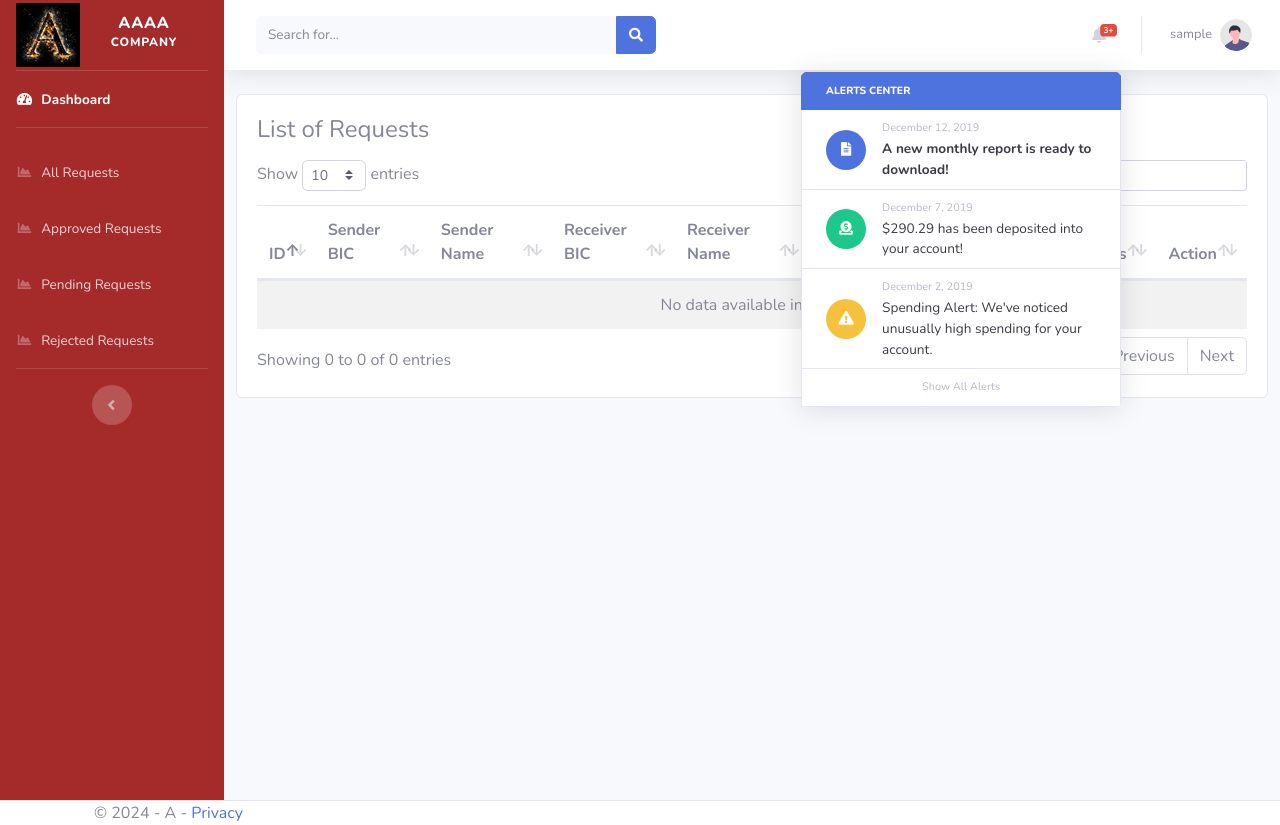
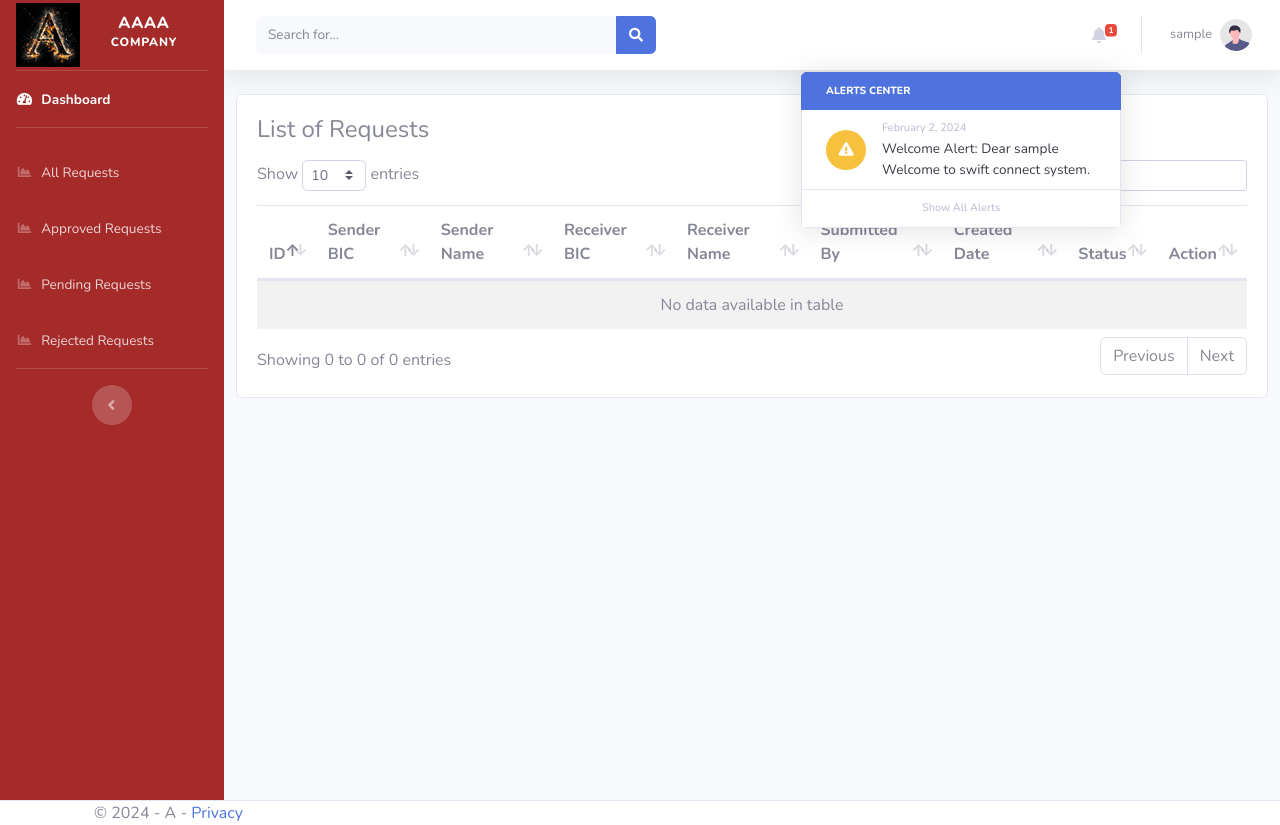
Before and after one commit to AsnakeMulu/SwiftConnect, a Django app: page /crm/requests/ in a window 1280 px wide, after a click that opens the changed part. Run offline with Django 5.2, Linux system fonts and the light colour scheme; the visitor is signed in with stand-in values (Sample User, id 1); data that the repository does not hold is empty; some libraries are stand-ins or nearby versions.

Commit message:
modification on crm

```diff
--- a/crm/views.py
+++ b/crm/views.py
@@ -27,7 +27,7 @@ def admin_index(request):
 												   "approved_requests":approved_request,
 												   "pending_requests":pending_request,
 												   "rejected_requests":rejected_request,
-												   "today_requests":total_request,
+												   "today_requests":today_request,
 													"week_requests":week_request,
 													"month_requests":month_request,
 													"year_requests":year_request})
--- a/templates/admin_layout.html
+++ b/templates/admin_layout.html
@@ -22,7 +22,7 @@
         <ul class="navbar-nav sidebar sidebar-dark accordion" style="background-color: brown;" id="accordionSidebar">
 
             <!-- Sidebar - Brand -->
-            <a class="sidebar-brand d-flex align-items-center justify-content-center" href="{% url 'index' %}">
+            <a class="sidebar-brand d-flex align-items-center justify-content-center" href="{% url 'admin_index' %}">
                 <div class="sidebar-brand-icon rotate-n-0">
                     <img src="{% static 'img/image3.ico' %}"  class="d-inline-block align-top" alt="">
                 </div>
@@ -142,7 +142,7 @@
                                    data-toggle="dropdown" aria-haspopup="true" aria-expanded="false">
                                     <i class="fas fa-bell fa-fw"></i>
                                     <!-- Counter - Alerts -->
-                                    <span class="badge badge-danger badge-counter">3+</span>
+                                    <span class="badge badge-danger badge-counter">1</span>
                                 </a>
                                 <!-- Dropdown - Alerts -->
                                 <div class="dropdown-list dropdown-menu dropdown-menu-right shadow animated--grow-in"
@@ -152,35 +152,13 @@
                                     </h6>
                                     <a class="dropdown-item d-flex align-items-center" href="#">
                                         <div class="mr-3">
-                                            <div class="icon-circle bg-primary">
-                                                <i class="fas fa-file-alt text-white"></i>
-                                            </div>
-                                        </div>
-                                        <div>
-                                            <div class="small text-gray-500">December 12, 2019</div>
-                                            <span class="font-weight-bold">A new monthly report is ready to download!</span>
-                                        </div>
-                                    </a>
-                                    <a class="dropdown-item d-flex align-items-center" href="#">
-                                        <div class="mr-3">
-                                            <div class="icon-circle bg-success">
-                                                <i class="fas fa-donate text-white"></i>
-                                            </div>
-                                        </div>
-                                        <div>
-                                            <div class="small text-gray-500">December 7, 2019</div>
-                                            $290.29 has been deposited into your account!
-                                        </div>
-                                    </a>
-                                    <a class="dropdown-item d-flex align-items-center" href="#">
-                                        <div class="mr-3">
                                             <div class="icon-circle bg-warning">
                                                 <i class="fas fa-exclamation-triangle text-white"></i>
                                             </div>
                                         </div>
                                         <div>
-                                            <div class="small text-gray-500">December 2, 2019</div>
-                                            Spending Alert: We've noticed unusually high spending for your account.
+                                            <div class="small text-gray-500">February 2, 2024</div>
+                                            Welcome Alert: Dear {{user.username}} Welcome to swift connect system.
                                         </div>
                                     </a>
                                     <a class="dropdown-item text-center small text-gray-500" href="#">Show All Alerts</a>
@@ -203,14 +181,6 @@
                                     <a class="dropdown-item" href="#">
                                         <i class="fas fa-user fa-sm fa-fw mr-2 text-gray-400"></i>
                                         Profile
-                                    </a>
-                                    <a class="dropdown-item" href="#">
-                                        <i class="fas fa-cogs fa-sm fa-fw mr-2 text-gray-400"></i>
-                                        Settings
-                                    </a>
-                                    <a class="dropdown-item" href="#">
-                                        <i class="fas fa-list fa-sm fa-fw mr-2 text-gray-400"></i>
-                                        Activity Log
                                     </a>
                                     <div class="dropdown-divider"></div>
                                     <a class="dropdown-item" href="{% url 'logout' %}">
--- a/templates/crm/index.html
+++ b/templates/crm/index.html
@@ -10,8 +10,8 @@ Dashboard
 <!-- Page Heading -->
 <div class="d-sm-flex align-items-center justify-content-between mb-4">
     <h1 class="h3 mb-0 text-gray-800">Admin Dashboard</h1>
-    <a href="{% url 'new_request' %}" class="d-none d-sm-inline-block btn btn-sm btn-primary shadow-sm">
-        <i class="fas fa-plus fa-sm text-white-50"></i> Generate Report
+    <a href="#" class="d-none d-sm-inline-block btn btn-sm btn-primary shadow-sm">
+        <i class="fas fa-download fa-sm text-white-50"></i> Generate Report
     </a>
 </div>
 <div class="d-sm-flex align-items-center justify-content-between mb-4">
--- a/templates/crm/requests.html
+++ b/templates/crm/requests.html
@@ -44,17 +44,20 @@ Requests
                         <td> {{data.created_date}} </td>
                         <td> {{data.status}} </td>
                         <td>
-                            <a href="{% url 'admin_view_request' id=data.id %}">
-                                <i class="fa fa-1x fa-list text-primary mr-2"></i>View
+                            <a href="{% url 'admin_view_request' id=data.id %}" class="btn btn-primary py-1 px-2"
+                            data-toggle="tooltip" data-placement="bottom" title="View Request">
+                                <i class="fa fa-1x fa-list text-white "></i>
                             </a>
-                            <a href="{% url 'approve_request' id=data.id %}"
+                            <a href="{% url 'reject_request' id=data.id %}" class="btn btn-danger py-1 px-2"
+                            data-toggle="tooltip" data-placement="bottom" title="Reject Request"
+                            onclick="return confirm(' Are you sure you want to reject request?')">
+                              <i class="fa fa-1x fa-ban text-white "></i>
+                            </a>
+                            <a href="{% url 'approve_request' id=data.id %}" class="btn btn-success py-1 px-2"
+                            data-toggle="tooltip" data-placement="bottom" title="Approve Request"
                             onclick="return confirm(' Are you sure you want to approve request?')">
-                              <i class="fa fa-1x fa-check text-primary mr-2"></i>Approve
+                              <i class="fa fa-1x fa-check text-white ">
                           </a>
-                          <a href="{% url 'reject_request' id=data.id %}"
-                          onclick="return confirm(' Are you sure you want to reject request?')">
-                            <i class="fa fa-1x fa-ban text-primary mr-2"></i>Reject
-                        </a>
                         </td>
                     </tr>
                     {% endfor %}
```
Also changed, not shown: templates/layout.html (+4 -33 lines).
